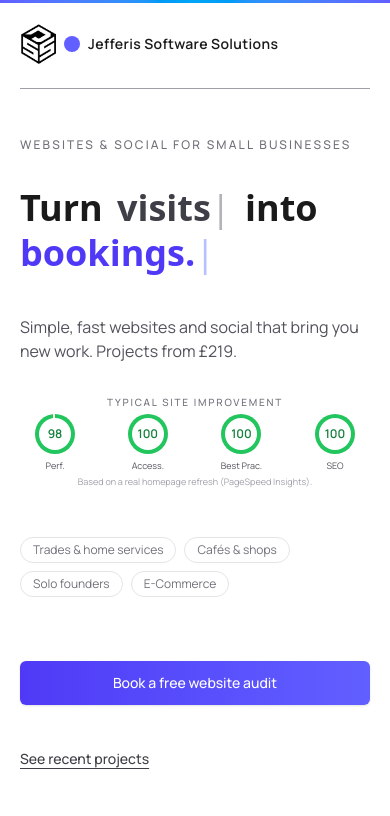
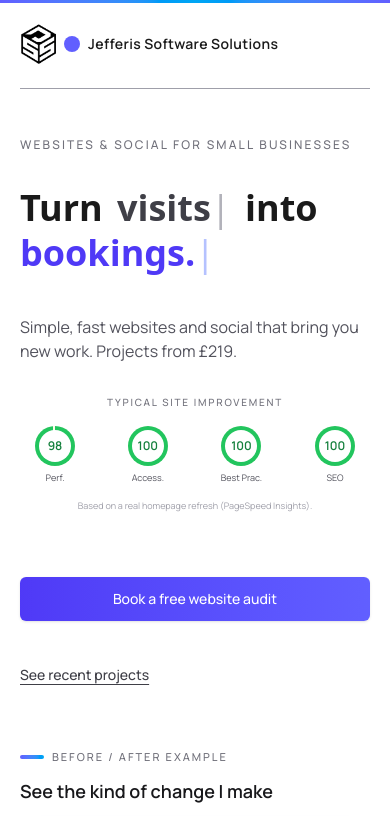
Before and after one commit to finnjefferis/jss, a Next.js app: page / in a window 390 px wide. Shown: the top 816 px of the page. Built offline with nearby package versions, Linux system fonts and the light colour scheme.

Commit message:
updated hero for mobile cleaned dat uppppp

```diff
--- a/src/app/page.tsx
+++ b/src/app/page.tsx
@@ -365,7 +365,7 @@ export  function HeroText() {
    <div className="hero-line hero-delay-4 mb-6 md:hidden">
         <HeroLighthouseRowMobile />
       </div>
-      <div className="hero-line hero-delay-4 mt-12 flex flex-wrap gap-2 text-xs text-zinc-500">
+      <div className="hidden md:flex hero-line hero-delay-4 mt-12 flex flex-wrap gap-2 text-xs text-zinc-500">
         {['Trades & home services', 'Cafés & shops', 'Solo founders', 'E-Commerce'].map((tag) => (
           <span key={tag} className="rounded-full border border-zinc-200 px-3 py-1">
             {tag}
@@ -1100,7 +1100,7 @@ function HeroLighthouseRowMobile() {
 
   return (
     <div className="flex w-full flex-col items-center">
-      <p className="mb-1 text-[10px] font-medium uppercase tracking-[0.18em] text-zinc-500">
+      <p className="mb-4 text-[10px] font-medium uppercase tracking-[0.18em] text-zinc-500">
         Typical site improvement
       </p>
 
@@ -1116,7 +1116,7 @@ function HeroLighthouseRowMobile() {
         ))}
       </div>
 
-      <p className="mt-1 text-[9px] text-zinc-400">
+      <p className="mt-4 text-[9px] text-zinc-400">
         Based on a real homepage refresh (PageSpeed Insights).
       </p>
     </div>
```
